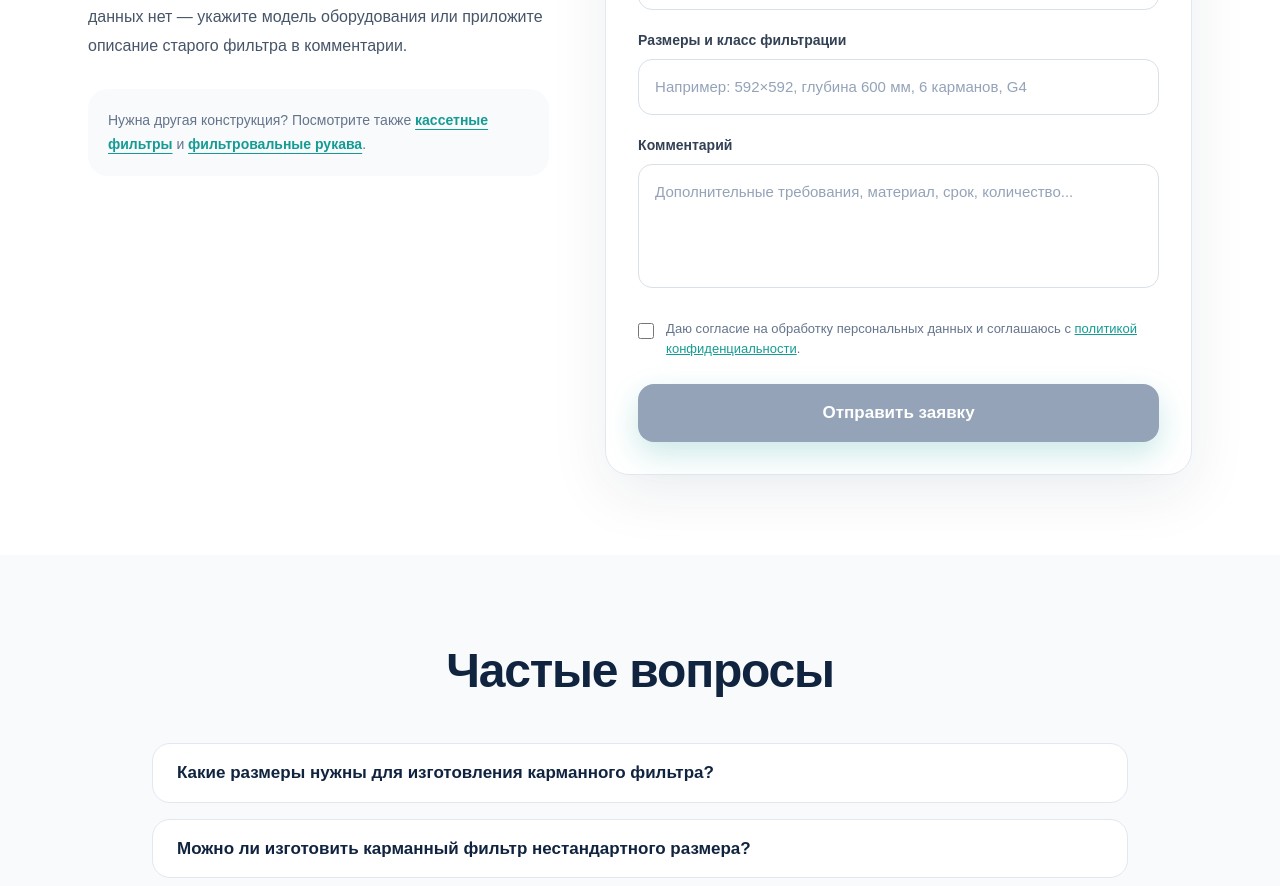
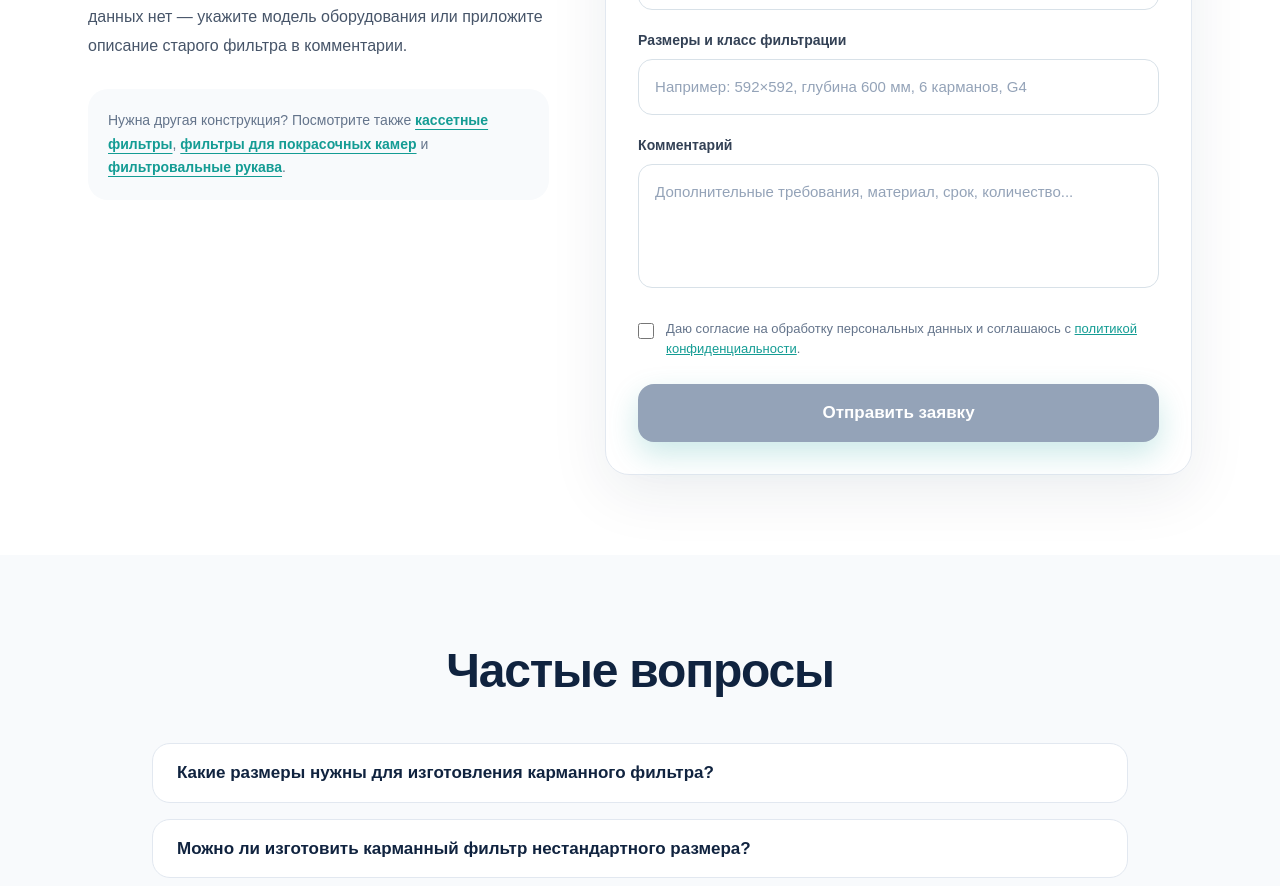
Before and after one commit to karipupkina-ux/filterflow-next, a Next.js app: page /karmannye-filtry in a window 1280 px wide. Shown: the part 3540-4426 px from the top of the page. Built offline with nearby package versions, Linux system fonts and the light colour scheme.

Commit message:
seo: link pocket filters to paint booth filters

```diff
--- a/app/karmannye-filtry/page.tsx
+++ b/app/karmannye-filtry/page.tsx
@@ -287,7 +287,7 @@ export default function PocketFiltersPage() {
                 Пришлите размеры рамки, глубину и количество карманов, класс фильтрации и необходимое количество изделий. Если данных нет — укажите модель оборудования или приложите описание старого фильтра в комментарии.
               </p>
               <div className="mt-7 rounded-[20px] bg-[#f8fafc] p-5 text-[14px] leading-[1.7] text-[#64748b]">
-                Нужна другая конструкция? Посмотрите также <Link href="/kassetnye-filtry/" className="font-semibold text-[#149c94] underline underline-offset-4">кассетные фильтры</Link> и <Link href="/filtracionnye-rukava/" className="font-semibold text-[#149c94] underline underline-offset-4">фильтровальные рукава</Link>.
+                Нужна другая конструкция? Посмотрите также <Link href="/kassetnye-filtry/" className="font-semibold text-[#149c94] underline underline-offset-4">кассетные фильтры</Link>, <Link href="/filtry-dlya-pokrasochnyh-kamer/" className="font-semibold text-[#149c94] underline underline-offset-4">фильтры для покрасочных камер</Link> и <Link href="/filtracionnye-rukava/" className="font-semibold text-[#149c94] underline underline-offset-4">фильтровальные рукава</Link>.
               </div>
             </div>
             <div className="rounded-[24px] border border-[#e2e8f0] bg-white p-6 shadow-[0_18px_60px_rgba(15,35,65,0.08)] md:p-8">
```
